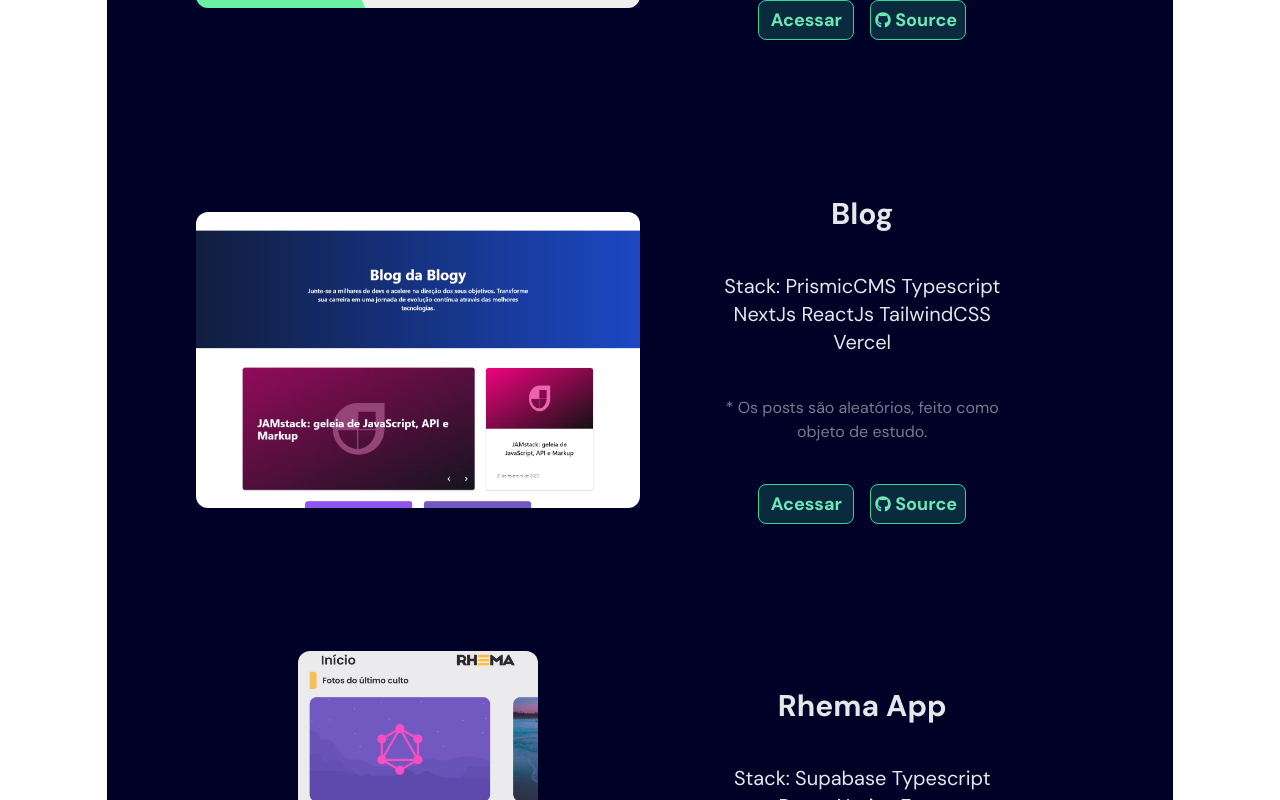
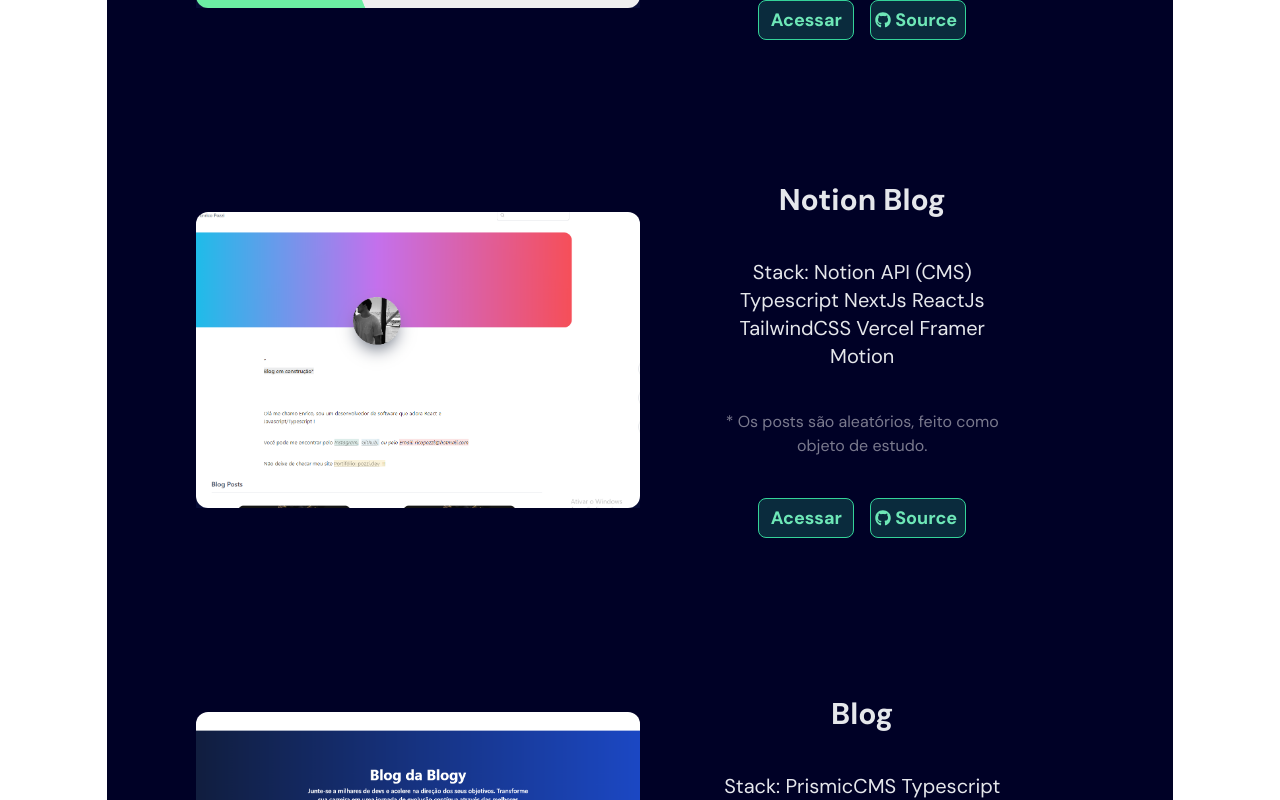
Before and after one commit to ricopozzi/myportifolio, a Next.js app: page / in a window 1280 px wide. Shown: the part 1920-2720 px from the top of the page. Built offline with nearby package versions, Linux system fonts and the light colour scheme; no server answers.

Commit message:
added notion blog to projects

```diff
--- a/src/components/Projects/index.tsx
+++ b/src/components/Projects/index.tsx
@@ -44,6 +44,26 @@
           accessURL='https://brainn-frontend-challenge.vercel.app/'
           GHSource='https://github.com/ricopozzi/brainn-frontend-challenge'
           observation='* Foi utilizada uma api externa, portanto pode haver um pequeno delay da API na hora de abrir o site'
+        />
+
+        <Project
+          imgSrc='notionblog.png'
+          title='Notion Blog'
+          stack={[
+            "Notion API (CMS)",
+            "Typescript",
+            "NextJs",
+            "ReactJs",
+            "TailwindCSS",
+            "Vercel",
+            "Framer Motion",
+          ]}
+          accessURL='https://blog.pozzi.dev'
+          GHSource='https://github.com/ricopozzi/tailwindBlog'
+          observation='* Os posts são aleatórios, feito como objeto de estudo.'
+          style={{
+            marginTop: "20px",
+          }}
         />
 
         <Project
```
Also changed, not shown: public/notionblog.PNG (added).
